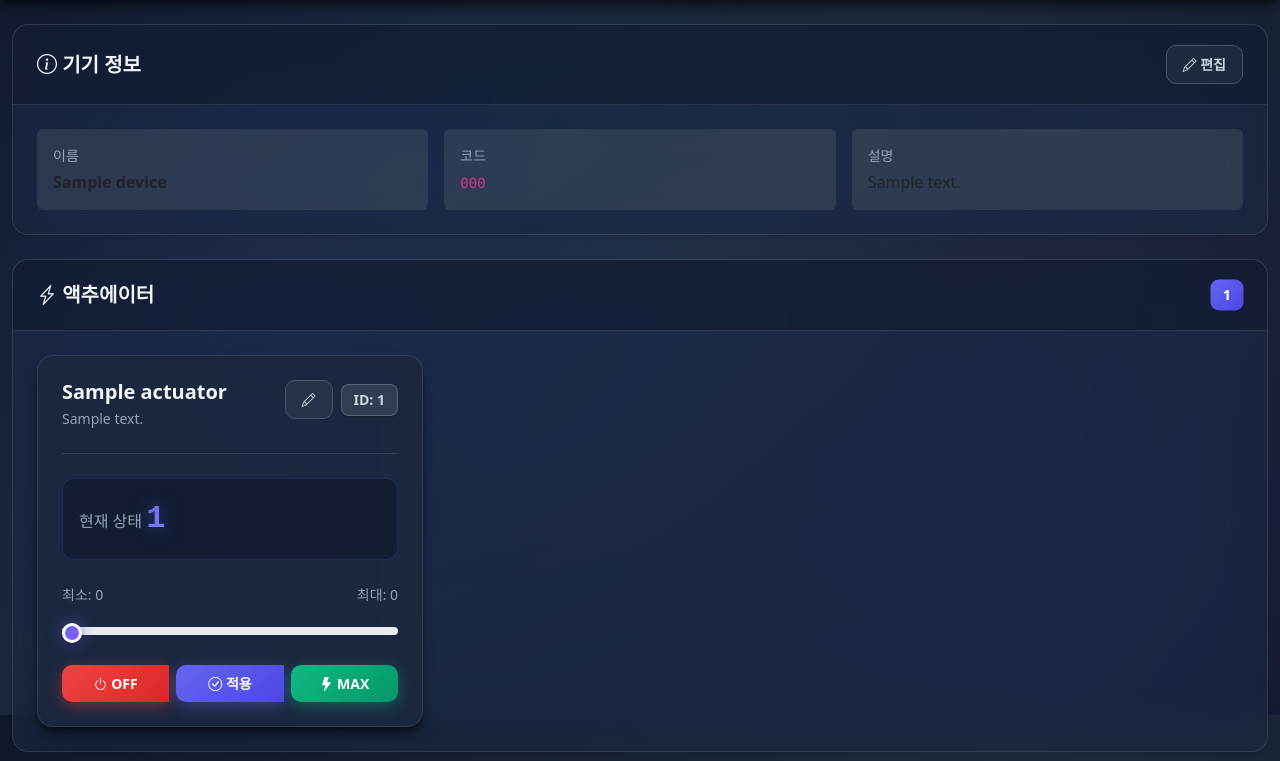
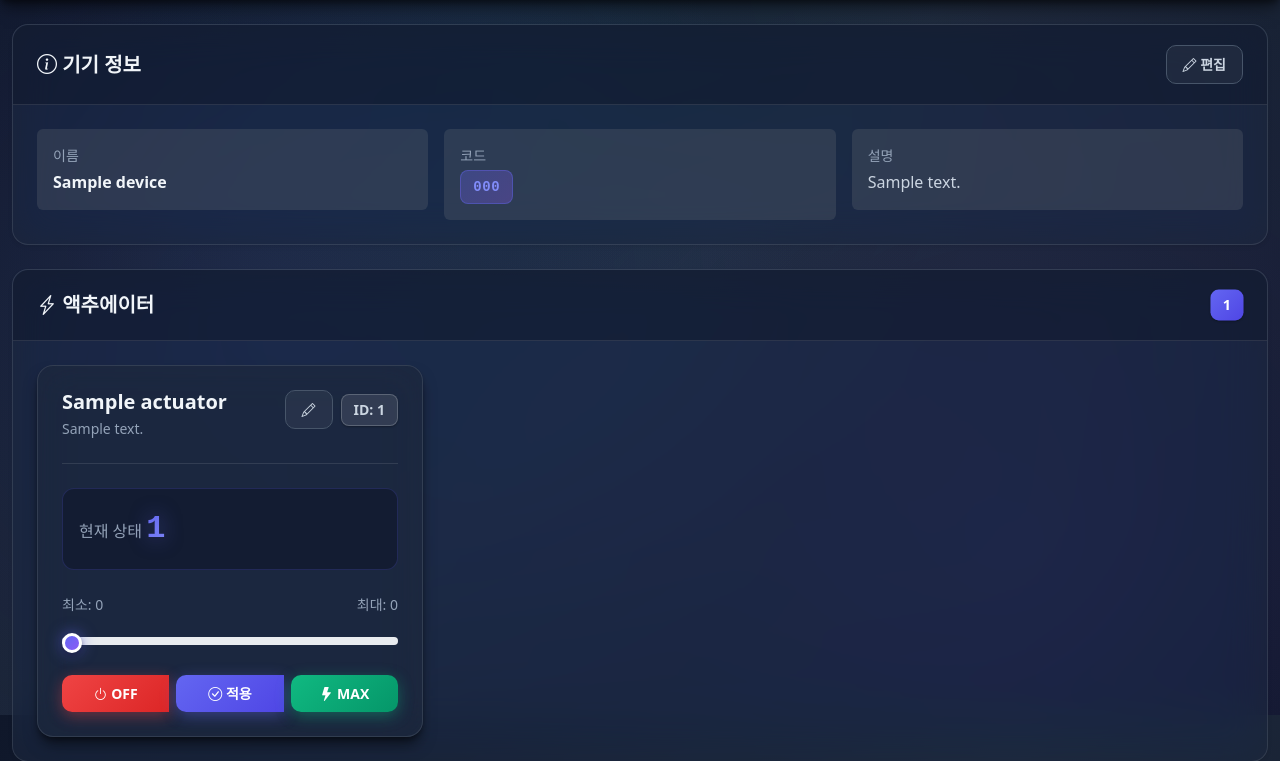
Before and after one commit to LeeSwallow/MQTT-Home-Server-MCP, a FastAPI app: page /device/000 in a window 1280 px wide. Shown: the part 85-846 px from the top of the page. Run offline with FastAPI, Linux system fonts and the light colour scheme; tables that the repository leaves empty hold one stand-in row (values such as "Sample post"); parts of the project's set-up code (start-up, migrations or seed data) failed here and were passed over.

Commit message:
refactor: 기기정보 템플릿 수정정

```diff
--- a/app/templates/static/css/device.css
+++ b/app/templates/static/css/device.css
@@ -67,6 +67,37 @@
     font-family: 'Courier New', monospace;
 }
 
+/* 기기 정보 카드 내부 텍스트 색상 개선 */
+.card-body .bg-secondary.bg-opacity-25 {
+    color: var(--text-primary) !important;
+}
+
+.card-body .bg-secondary.bg-opacity-25 .fw-bold {
+    color: var(--text-primary) !important;
+    font-weight: 700;
+}
+
+.card-body .bg-secondary.bg-opacity-25 small.text-muted {
+    color: var(--text-muted) !important;
+}
+
+.card-body .bg-secondary.bg-opacity-25 code {
+    background: linear-gradient(135deg, rgba(99, 102, 241, 0.3) 0%, rgba(139, 92, 246, 0.3) 100%);
+    color: var(--primary-light) !important;
+    padding: 0.35rem 0.75rem;
+    border-radius: 8px;
+    font-size: 0.875rem;
+    font-weight: 600;
+    border: 1px solid rgba(99, 102, 241, 0.4);
+    font-family: 'Courier New', monospace;
+    letter-spacing: 0.5px;
+    display: inline-block;
+}
+
+.card-body .bg-secondary.bg-opacity-25 span:not(.fw-bold) {
+    color: var(--text-secondary) !important;
+}
+
 /* 기기 목록 페이지 헤더 */
 .device-list-header {
     margin-bottom: 2rem;
```
